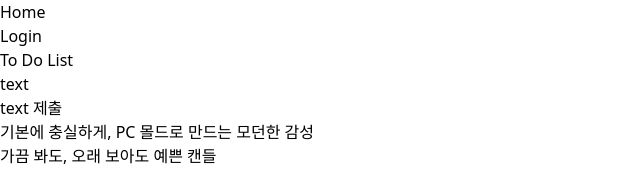
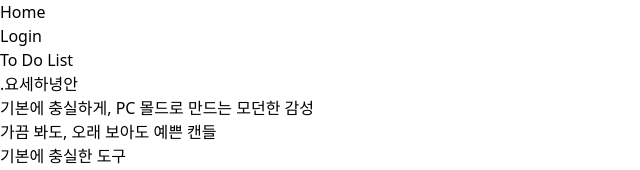
Before and after one commit to hana-park-candleworks/hana, a Vue app: page / in a window 1280 px wide. Shown: the top 170 px of the page, without its empty margins (0-640 px from the left). Built offline with nearby package versions, Linux system fonts and the light colour scheme; the HTML template or start-up script is replaced by a standard one.

Commit message:
뷰 기초 영상 - computed 속성

```diff
--- a/src/components/HelloWorld.vue
+++ b/src/components/HelloWorld.vue
@@ -1,14 +1,11 @@
 <template>
     <div class="min-h-screen w-screen bg-white flex p-4">
         <div>
-            <form @submit.prevent="submit">
-<!--                <input type="text" class="border border-gray-300" :value="inputValue" @keyup="updateText" id="inputId"><br>-->
-<!--                v-model을 사용해서 :value, @keyup까지 모두 생략할 수 있음. 입력되는 value값을 실시간으로 data에 반영하고 (prop) 자동으로 event를 발생시켜 html에 적용도 해줌. (emit)-->
-                <input type="text" class="border border-gray-300" v-model="inputValue" id="inputId"><br>
-                {{ inputValue }}
-                <label for="inputId"></label>
-                <button type="submit">제출</button>
-            </form>
+            {{ reverseMessage }}
+<!--        템플릿 내에 표현식을 넣으면 편리하지만, 복잡해지면 코드가 지저분해지기 때문에 computed 를 사용함.
+            methods와 computed의 차이는 ?
+            methods를 쓸 때는 템플릿 함수 뒤에 ()를 써줘야 하고 computed는 생략 가능.
+            computed 속성은 캐싱을 하고, methods는 캐싱을 하지 않는다. 계산된 값을 저장해두기 때문에 계산된 값을 여러번 써야될 때 더 효율적인 코드가 됨. -->
         </div>
         <ul class="w-full text-black">
             <li v-for="(list, index) in lists"
@@ -58,30 +55,27 @@
                         img: "https://image.candleworks.com/cw_magazine/153/OELywMGcxii9JhHrA8Ctvq5eNO6A2H5qmPfGclNB.jpeg"
                     }
                 ],
-                inputValue: 'text'
+                number: '안녕하세요.'
             }
         },
         methods: {
             upDateImgUrl(index) {
                 this.imgUrlIndex = index
                 this.imgUrl = this.lists[this.imgUrlIndex].img
-            },
-            submit() {
-                alert('제출됨');
-                console.log(this.inputValue);
-            },
-            // v-model 사용으로 생략가능하게 된 메소드.
-            // updateText(e) {
-            //     this.inputValue = e.target.value;
-            // }
+            }
 
+        },
+        computed: {
+            reverseMessage() {
+                return this.number.split('').reverse().join('');
+            }
         }
     };
 
 </script>
 
 <style scoped>
-    p:hover{
+    p:hover {
         opacity: 0.5;
     }
 </style>
```
